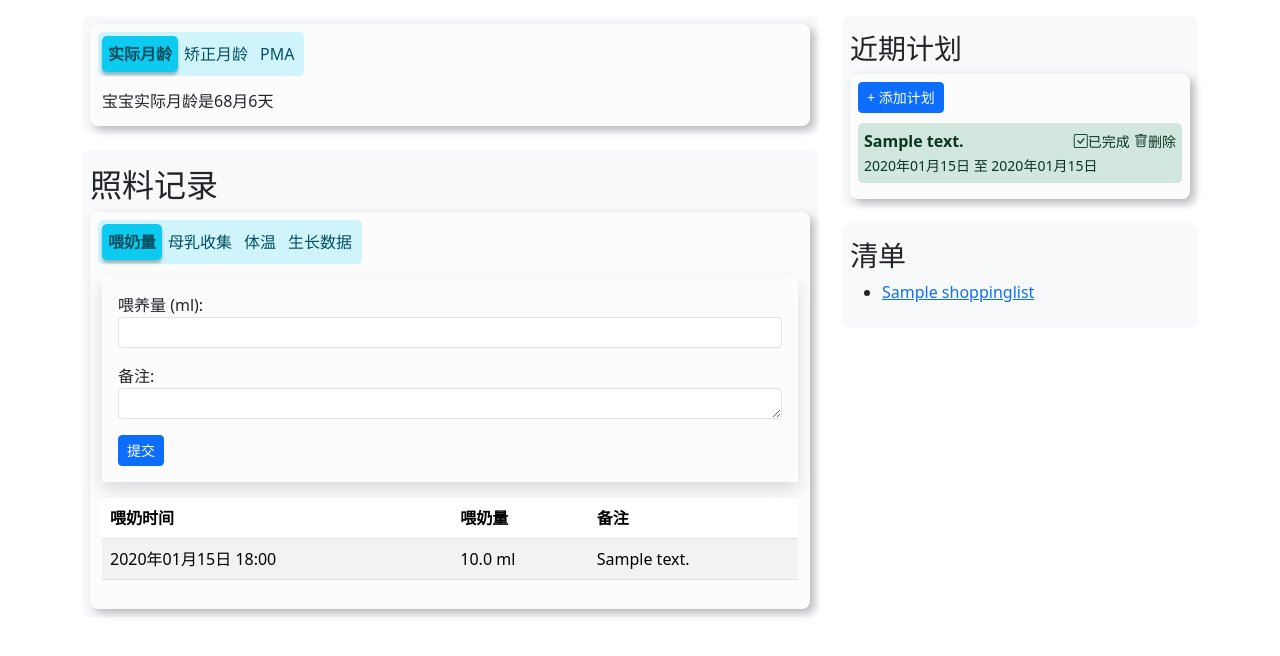
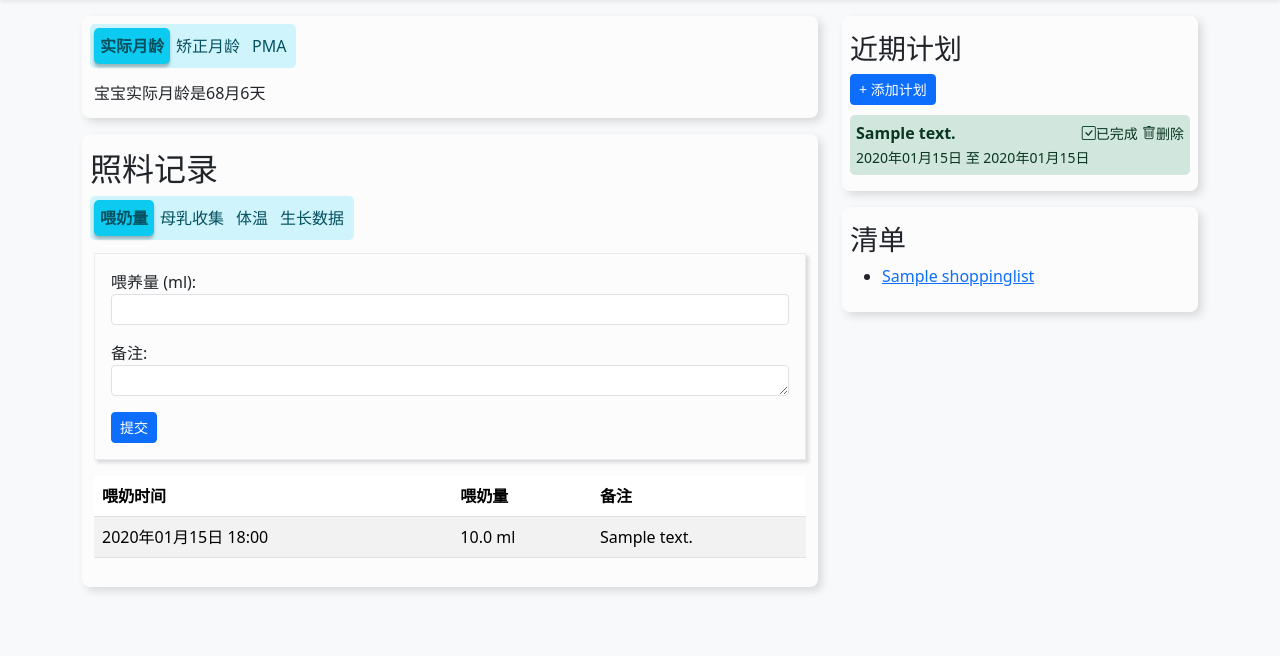
Before and after one commit to NullOnSpace/django-family, a Django app: page /dashboard/ in a window 1280 px wide. Shown: the part 56-712 px from the top of the page. Run offline with Django 5.2, Linux system fonts and the light colour scheme; a user stored in the database is signed in; tables that the repository leaves empty hold one stand-in row (values such as "Sample post"); some libraries are stand-ins or nearby versions.

Commit message:
ft: css change

```diff
--- a/babycare/static/css/babycare/babycare.css
+++ b/babycare/static/css/babycare/babycare.css
@@ -25,7 +25,8 @@
 
 #baby-record-wrapper form {
     padding: 1rem;
-    box-shadow: 0 .5rem 1rem rgba(var(--bs-body-color-rgb),.15)!important;
+    border: 1px solid var(--bs-light-border-subtle);
+    box-shadow: 3px 3px 3px rgba(var(--bs-body-color-rgb),.15)!important;
 }
 
 #baby-record-wrapper table {
--- a/dashboard/static/css/base.css
+++ b/dashboard/static/css/base.css
@@ -1,29 +1,13 @@
-.left-side-mark {
-    margin-top: 1rem;
-    border-left: 1rem solid var(--bs-primary);
-    padding-left: 1rem;
-}
-
-.slight-padding {
-    padding: 0.5rem 0;
-}
-
-.slight-margin {
-    margin-top: 0.5rem;
+body {
+    background-color: var(--bs-light);
 }
 
 section {
-    margin-bottom: 1rem;
-    border-radius: 0.5rem;
-    padding: 0.5rem;
-    background-color: var(--bs-light);
-}
-
-section > div {
     background-color: var(--bs-light-bg-subtle);
     padding: 0.5rem;
     border-radius: 0.5rem;
-    box-shadow: 4px 4px 8px rgba(var(--bs-body-color-rgb), 0.3);
+    box-shadow: 4px 4px 8px rgba(var(--bs-body-color-rgb), 0.15);
+    margin-bottom: 1rem;
 }
 
 section > h2, section > h3 {
@@ -48,3 +32,9 @@ section > h2, section > h3 {
     border-color: transparent;
     border-image: initial;
 }
+
+.left-side-mark {
+    margin-top: 1rem;
+    border-left: 1rem solid var(--bs-primary);
+    padding-left: 1rem;
+}
--- a/dashboard/templates/dashboard/base.html
+++ b/dashboard/templates/dashboard/base.html
@@ -26,7 +26,7 @@
 
 <body>
     {% block navbar %}
-    <nav class="navbar bg-body-tertiary navbar-expand-sm fixed-top">
+    <nav class="navbar bg-body shadow-sm navbar-expand-sm fixed-top">
         <div class="container">
             <a class="navbar-brand" href="{% url 'dashboard:index' %}">Familee</a>
             <button class="navbar-toggler" type="button" data-bs-toggle="offcanvas" data-bs-target="#offcanvasNavbar" aria-controls="offcanvasNavbar">
```
